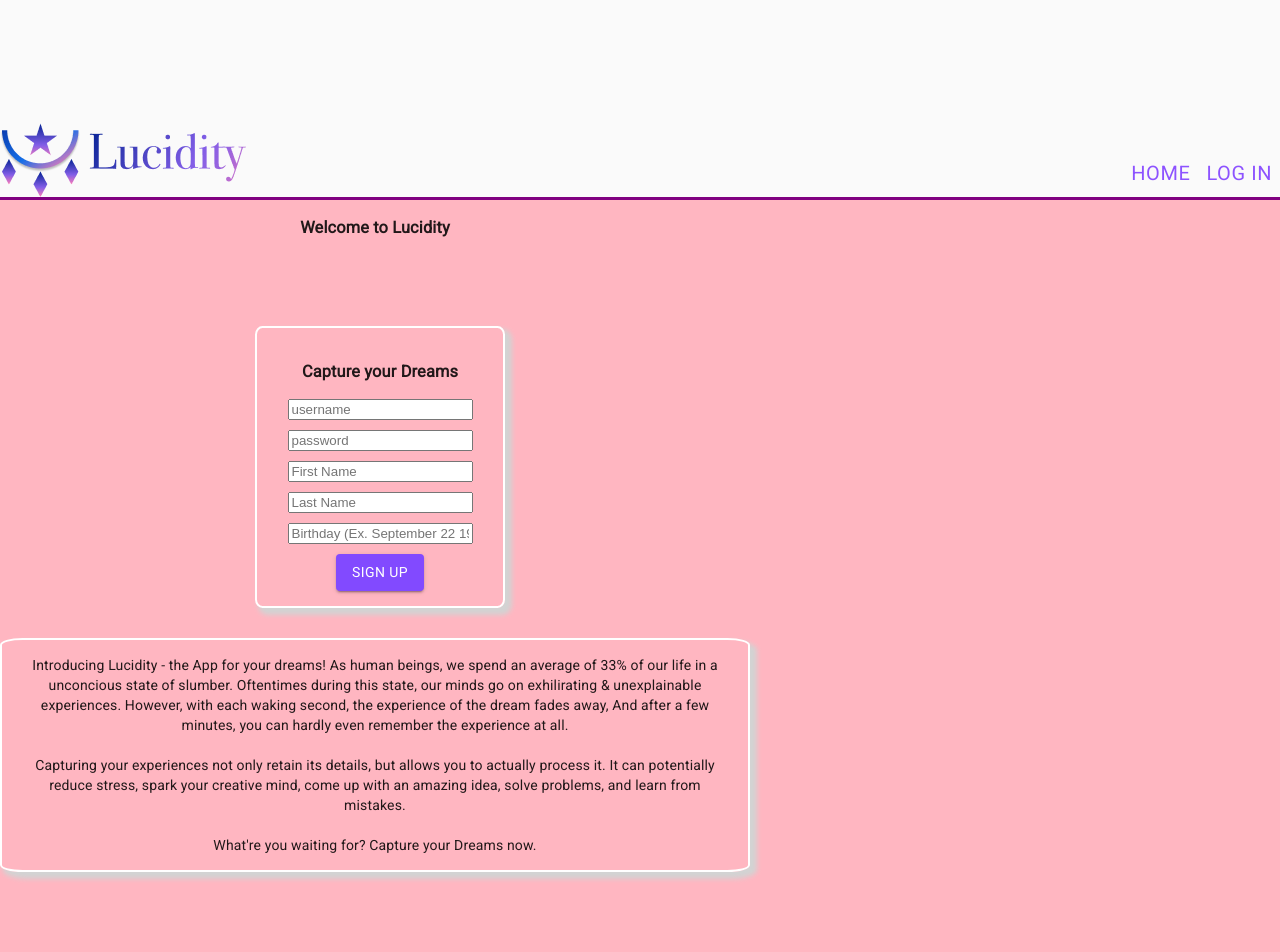
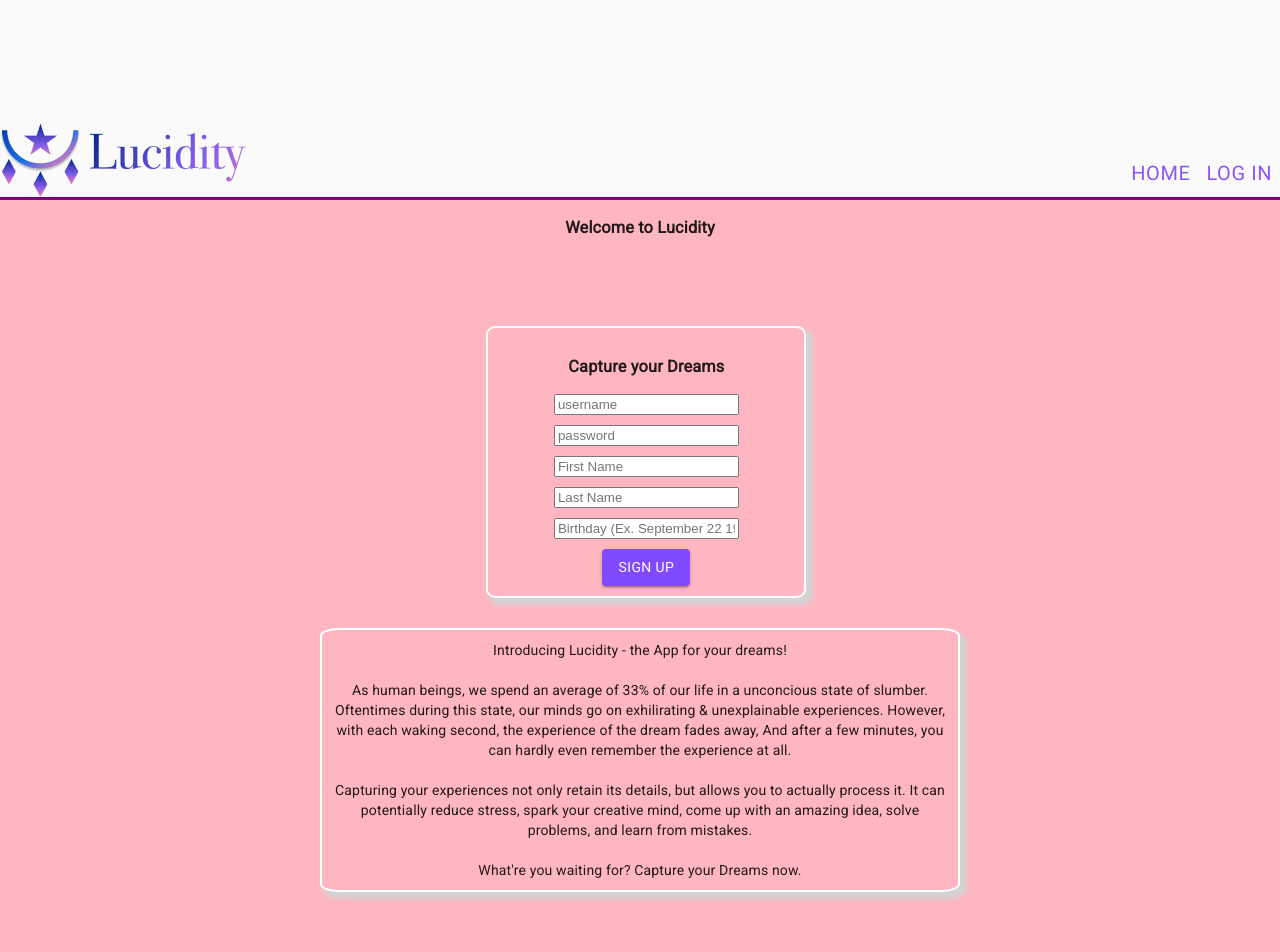
Before and after one commit to warrenniu/lucidity-frontend, a React (Create React App) app: page /home in a window 1280 px wide. Shown: the top 952 px of the page. Built offline with nearby package versions, Linux system fonts and the light colour scheme.

Commit message:
fixed rendering - buttons still a bit off

```diff
--- a/src/App.css
+++ b/src/App.css
@@ -88,15 +88,24 @@
     align-self: center; */
     /* justify-content: center; */
     margin-top: 50px;
-    margin-left: 34%;
+    margin-left: 38%;
+    padding: 10px;
+    width: 25%;
     /* text-align: center */
     /* margin-bottom: 100px;	 */
   }
 
   #loginComponent {
     margin-top: 100px;
-    margin-left: 50%;
+    margin-left: 42%;
 
+  }
+
+  .description {
+    width: 50%;
+    padding: 10px;
+    margin-left: 25%;
+    margin-top: 5%
   }
 
   .dreamCard {
@@ -110,13 +119,18 @@
   .mediaCard {
     width: 30%;
     height: 30%;
-    padding: 30px;
+    padding: 4%;
     margin-right: 30px;
-    border: 2px solid white;
+    /* border: 2px solid white;
     border-radius: 3%;
-    box-shadow: 5px 5px 5px 2px lightgrey
+    box-shadow: 1px 1px 1px 2px lightgrey  */
 
 
+  }
+
+  .homePage {
+    width: 100%;
+    text-align: center
   }
 
   .addDream {
@@ -143,22 +157,18 @@
 
   }
 
-  .homePage {
-    text-align: center
-  }
-
   .createJournal {
     text-align: center
   }
 
 
   .pieChart {
-    /* display: flex;
-    justify-content: space-between; */
+    display: flex;
+    /* justify-content: space-between; */
     /* justify-content: flex-start;  */
     /* flex-direction: column; */
     /* flex-wrap: wrap;  */
-    width: 30%;
+    width: 100%;
     margin: 50px;
     padding: 50px;
     /* border: solid; */
--- a/src/Components/AnalysisComponent.js
+++ b/src/Components/AnalysisComponent.js
@@ -66,7 +66,7 @@ function AnalysisComponent(props) {
                 <Legend layout="horizontal" align="center" width={400} />
                 <Tooltip />
             </PieChart>
-            <div>
+
                 <h3>Dreams by Month</h3>
                 <PieChart width={400} height={400}>
                     <Pie dataKey="value" isAnimationActive={false} data={data02} cx={200} cy={200} outerRadius={80}>
@@ -79,7 +79,7 @@ function AnalysisComponent(props) {
                     <Legend layout="horizontal" align="center" width={400} />
                     <Tooltip />
                 </PieChart>
-            </div>
+
         </div>
     )
 }
--- a/src/Components/CardDetailModal.js
+++ b/src/Components/CardDetailModal.js
@@ -51,7 +51,7 @@ export default function TransitionsModal(props) {
         <Fade in={open}>
           <div className={classes.paper}>
             <h2 id="modal-dream-title">{props.currentDream.title}</h2>
-            <p id="modal-dream-story">{props.currentDream.story}</p>
+            <p id="modal-dream-story">Story: {props.currentDream.story}</p>
             <p id="modal-dream-character">Characters: {props.currentDream.character}</p>
             <p id="modal-dream-place">Place: {props.currentDream.place}</p>
             <p id="modal-dream-action">Action: {props.currentDream.action}</p>
--- a/src/Components/HomeComponent.js
+++ b/src/Components/HomeComponent.js
@@ -3,27 +3,19 @@ import SignUpComponent from './SignUpComponent'
 
 function HomeComponent(props) {
     return (
-        <div style={{
-            'textAlign': 'center',
-        }}>
-            <h3 id="header" style={{
-                'textAlign': 'center'
-            }}>Welcome to Lucidity</h3>
+        <div className="homePage">
+            <h3 id="header">
+            Welcome to Lucidity</h3>
             <br></br>
-            <SignUpComponent style={{
-                'width': '750px',
-                'textAlign': 'right',
-            }} />
+            <SignUpComponent className="homePage"/>
             <br></br>
-            <p style={{
+            <p className="description" style={{
             'border': '2px solid white',
             'borderRadius': '3%',
             'boxShadow': `5px 5px 5px 2px lightgrey`,
-            'width': '750px',
-            'padding': '15px',
             'marginTop': '10px',
             'textAlign': 'center',
-        }}>Introducing Lucidity - the App for your dreams! As human beings, we spend an average of 33% of our life in a unconcious state of slumber. Oftentimes during this state, our minds go on exhilirating & unexplainable experiences. However, with each waking second, the experience of the dream fades away, And after a few minutes, you can hardly even remember the experience at all.<br></br><br></br>Capturing your experiences not only retain its details, but allows you to actually process it. It can potentially reduce stress, spark your creative mind, come up with an amazing idea, solve problems, and learn from mistakes.<br></br><br></br>What're you waiting for? Capture your Dreams now.</p>
+        }}>Introducing Lucidity - the App for your dreams! <br></br><br></br>As human beings, we spend an average of 33% of our life in a unconcious state of slumber. Oftentimes during this state, our minds go on exhilirating & unexplainable experiences. However, with each waking second, the experience of the dream fades away, And after a few minutes, you can hardly even remember the experience at all.<br></br><br></br>Capturing your experiences not only retain its details, but allows you to actually process it. It can potentially reduce stress, spark your creative mind, come up with an amazing idea, solve problems, and learn from mistakes.<br></br><br></br>What're you waiting for? Capture your Dreams now.</p>
         </div>
     )
 }
--- a/src/Components/JournalComponent.js
+++ b/src/Components/JournalComponent.js
@@ -18,6 +18,7 @@ class JournalComponent extends React.Component {
                 <DreamContainer journalId={this.props.journalObj.id} />
                 <CreateDreamModal journalId={this.props.journalObj.id} />
                 <br></br>
+                <br></br>
                 <EditJournalModal currentJournal={this.props.journalObj} />
                 <br></br>
                 <DeleteJournalComponent currentJournal={this.props.journalObj} />
--- a/src/Components/LogInComponent.js
+++ b/src/Components/LogInComponent.js
@@ -26,7 +26,7 @@ class LogInComponent extends React.Component {
     }
     render() {
         return (
-            <div>
+            <div className="homePage">
                 <div id="loginComponent" style={{
                     'border': '2px solid white',
                     'borderRadius': '3%',
@@ -35,7 +35,7 @@ class LogInComponent extends React.Component {
                     'padding': '15px',
                     'textAlign': 'center',
                 }}>
-                    <h3>Log In Component</h3>
+                    <h3>Welcome back, Dreamer</h3>
                     <form onSubmit={this.submitHandler}>
                         <input className='inputOverride' style={{ 'marginBottom': '10px' }} type="text" name="username" placeholder="username" value={this.state.username} onChange={this.changeHandler} /><br />
                         <input className='inputOverride' style={{ 'marginBottom': '10px' }} type="password" name="password" placeholder="password" value={this.state.password} onChange={this.changeHandler} /><br />
--- a/src/Components/MediaCard.js
+++ b/src/Components/MediaCard.js
@@ -31,8 +31,8 @@ export default function MediaCard(props) {
         <CardMedia
           color="primary"
           className={classes.media}
-          image="https://external-content.duckduckgo.com/iu/?u=https%3A%2F%2Fi.ytimg.com%2Fvi%2Fyn7bQjEeWYo%2Fhqdefault.jpg&f=1&nofb=1"
-          // image={props.currentDream.image}
+          // image="https://external-content.duckduckgo.com/iu/?u=https%3A%2F%2Fi.ytimg.com%2Fvi%2Fyn7bQjEeWYo%2Fhqdefault.jpg&f=1&nofb=1"
+          image={props.currentDream.image}
           title="dream image"
         />
         <CardContent>
--- a/src/Components/SignUpComponent.js
+++ b/src/Components/SignUpComponent.js
@@ -30,8 +30,6 @@ class SignUpComponent extends React.Component {
                 'border': '2px solid white',
                 'borderRadius': '3%',
                 'boxShadow': `5px 5px 5px 2px lightgrey`,
-                'width': '250px',
-                'padding': '15px',
                 'textAlign': 'center',
             }}>
                 <h3>Capture your Dreams</h3>
```
Also changed, not shown: src/Components/CreateDreamModal.js (+8 -8 lines), 1 other file (tests, documents, lock files or other folders).
